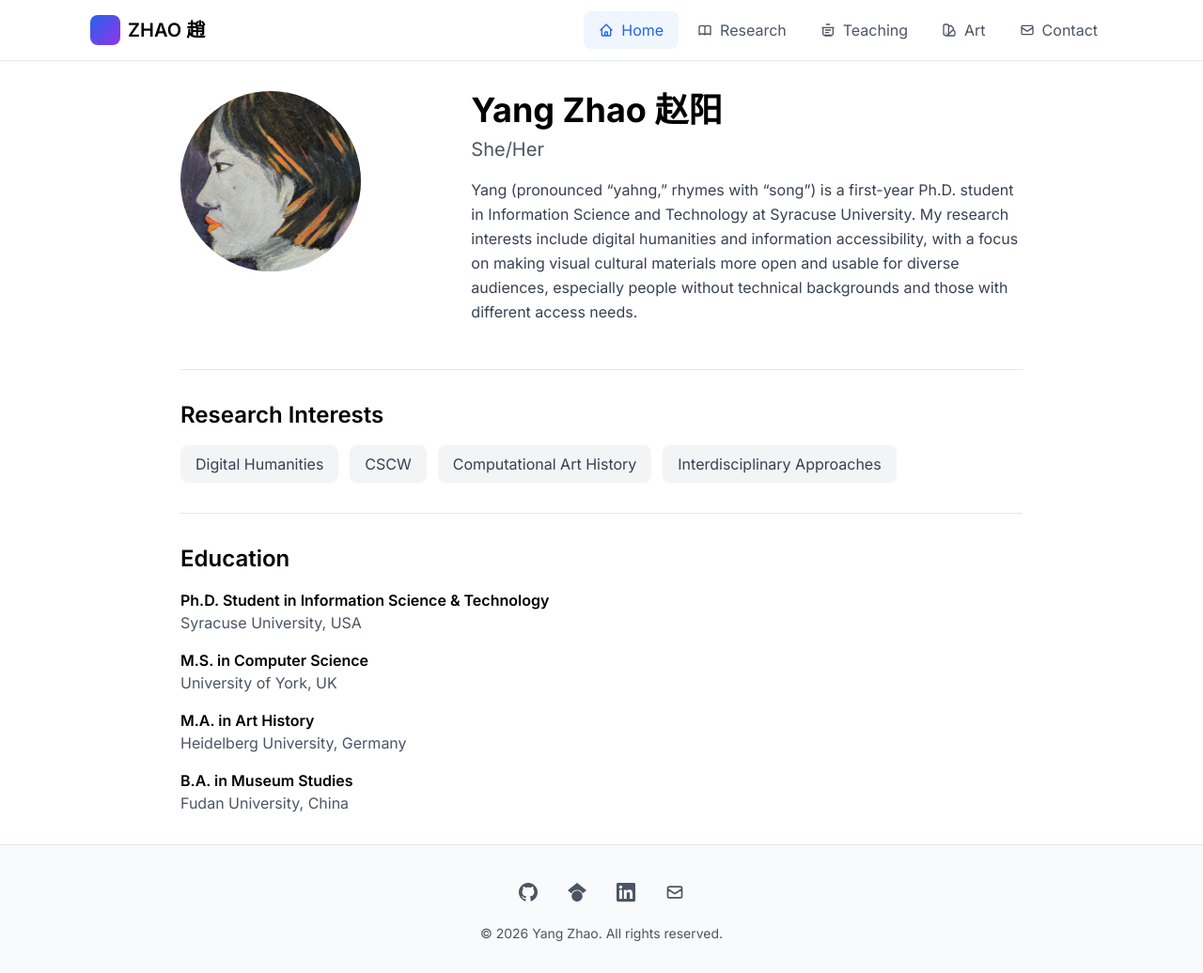
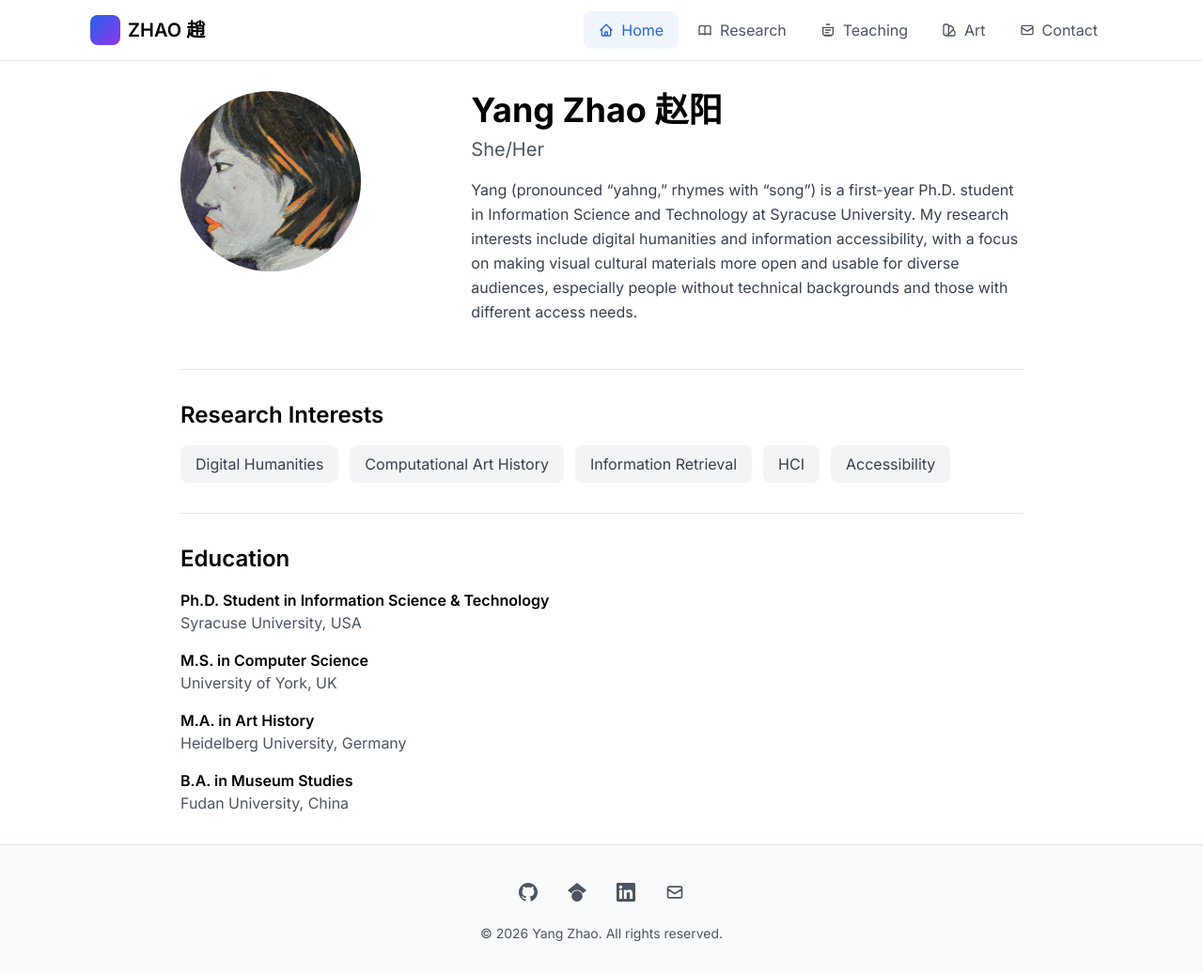
Before and after one commit to yzhao-is/yzhao-is.github.io, a Jekyll site: the page built from index.html, in a window 1280 px wide and 1036 px high. Shown: the whole window at 94% size. Built offline with Jekyll 4.4.1, drawn with Linux system fonts in a browser that asks for light colours; nearby versions of some CDN libraries.

Commit message:
Update index.html

```diff
--- a/index.html
+++ b/index.html
@@ -40,9 +40,10 @@ title: Home
     <h2 class="text-2xl font-semibold mb-4">Research Interests</h2>
     <div class="flex flex-wrap gap-3">
       <span class="px-4 py-2 bg-gray-100 text-gray-700 rounded-lg">Digital Humanities</span>
-      <span class="px-4 py-2 bg-gray-100 text-gray-700 rounded-lg">CSCW</span>
-      <span class="px-4 py-2 bg-gray-100 text-gray-700 rounded-lg">Computational Art History</span>
-      <span class="px-4 py-2 bg-gray-100 text-gray-700 rounded-lg">Interdisciplinary Approaches</span>
+          <span class="px-4 py-2 bg-gray-100 text-gray-700 rounded-lg">Computational Art History</span>
+      <span class="px-4 py-2 bg-gray-100 text-gray-700 rounded-lg">Information Retrieval</span>
+      <span class="px-4 py-2 bg-gray-100 text-gray-700 rounded-lg">HCI</span>
+      <span class="px-4 py-2 bg-gray-100 text-gray-700 rounded-lg">Accessibility</span>
     </div>
   </div>
 
```
